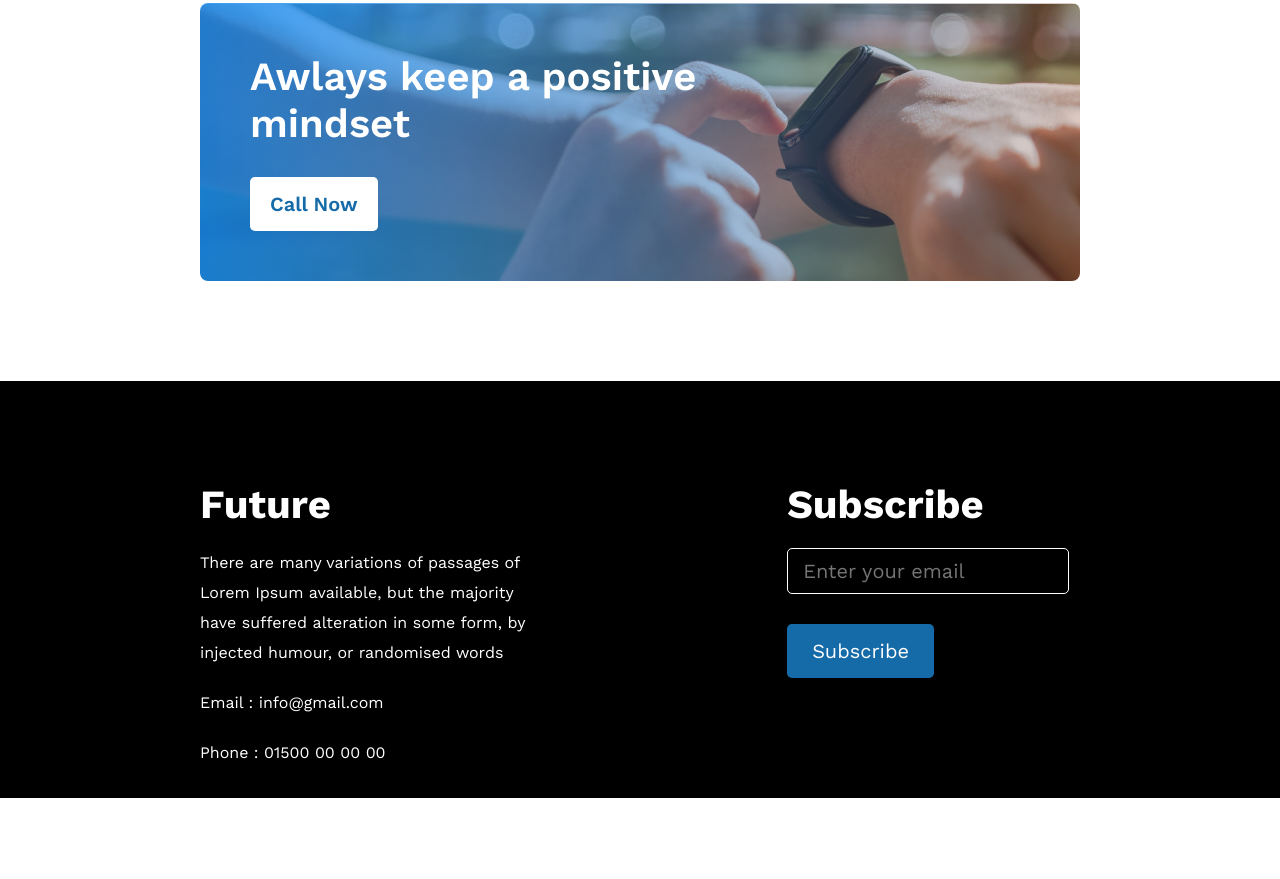
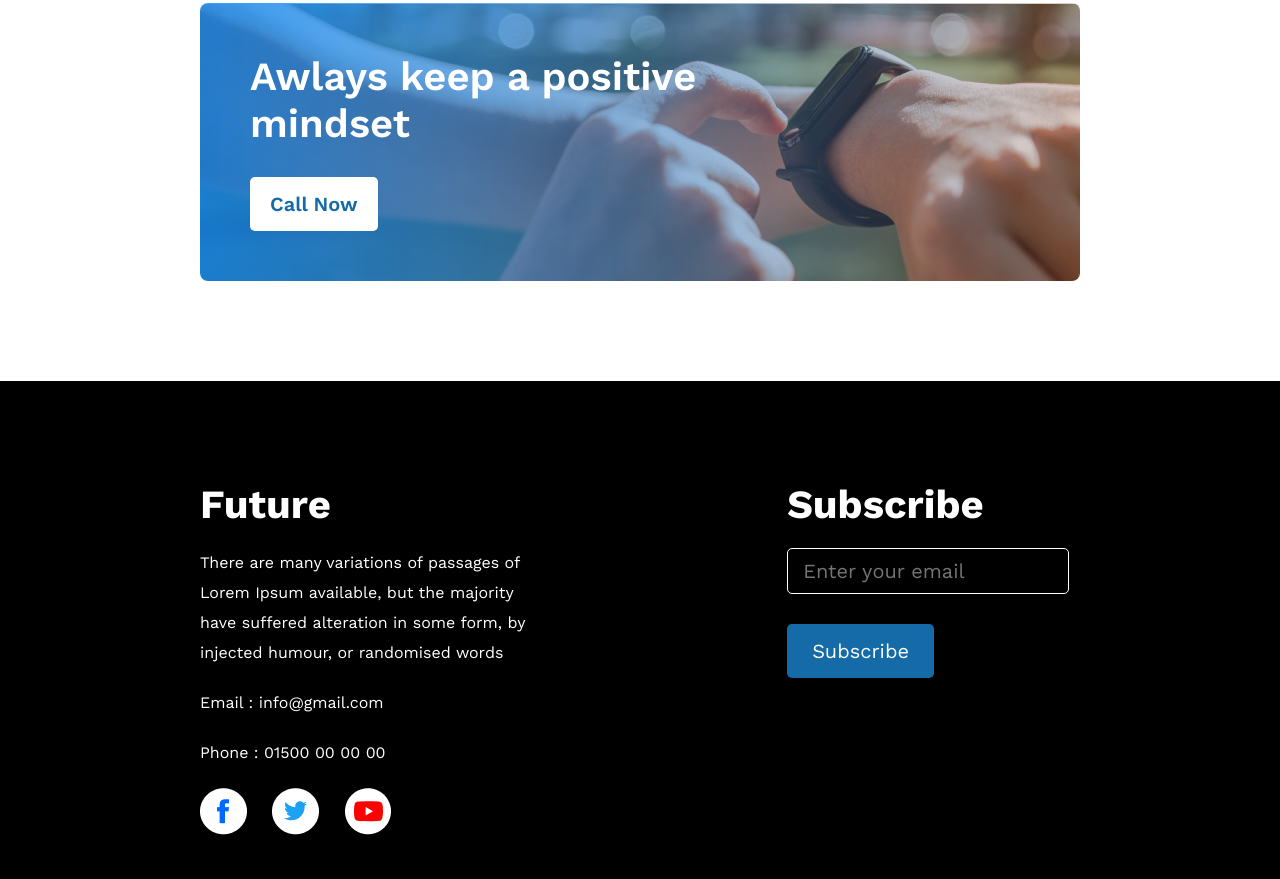
Before and after one commit to riazul7892/Assignment-07.01.23, a plain HTML site: page index.html in a window 1280 px wide. Shown: the part 3154-4033 px from the top of the page. Before the commit the page ends 3952 px from the top, so only its background shows below. Drawn offline with nearby package versions, Linux system fonts and the light colour scheme; files whose address does not match are found by name.

Commit message:
icons added

```diff
--- a/index.html
+++ b/index.html
@@ -114,6 +114,11 @@
           form, by injected humour, or randomised words</p>
         <p class="description">Email : info@gmail.com</p>
         <p class="description">Phone : 01500 00 00 00</p>
+        <div class="icons">
+          <img src="assets/icons/fb.png" alt="">
+          <img src="assets/icons/twitter.png" alt="">
+          <img src="assets/icons/youtube.png" alt="">
+        </div>
       </div>
       <div class="subcribe">
         <form action="">
--- a/style.css
+++ b/style.css
@@ -214,3 +214,7 @@
   padding: 15px 25px;
   margin-top: 30px;
 }
+.icons img{
+  margin-right: 20px;
+  margin-bottom: 30px;
+}
```
